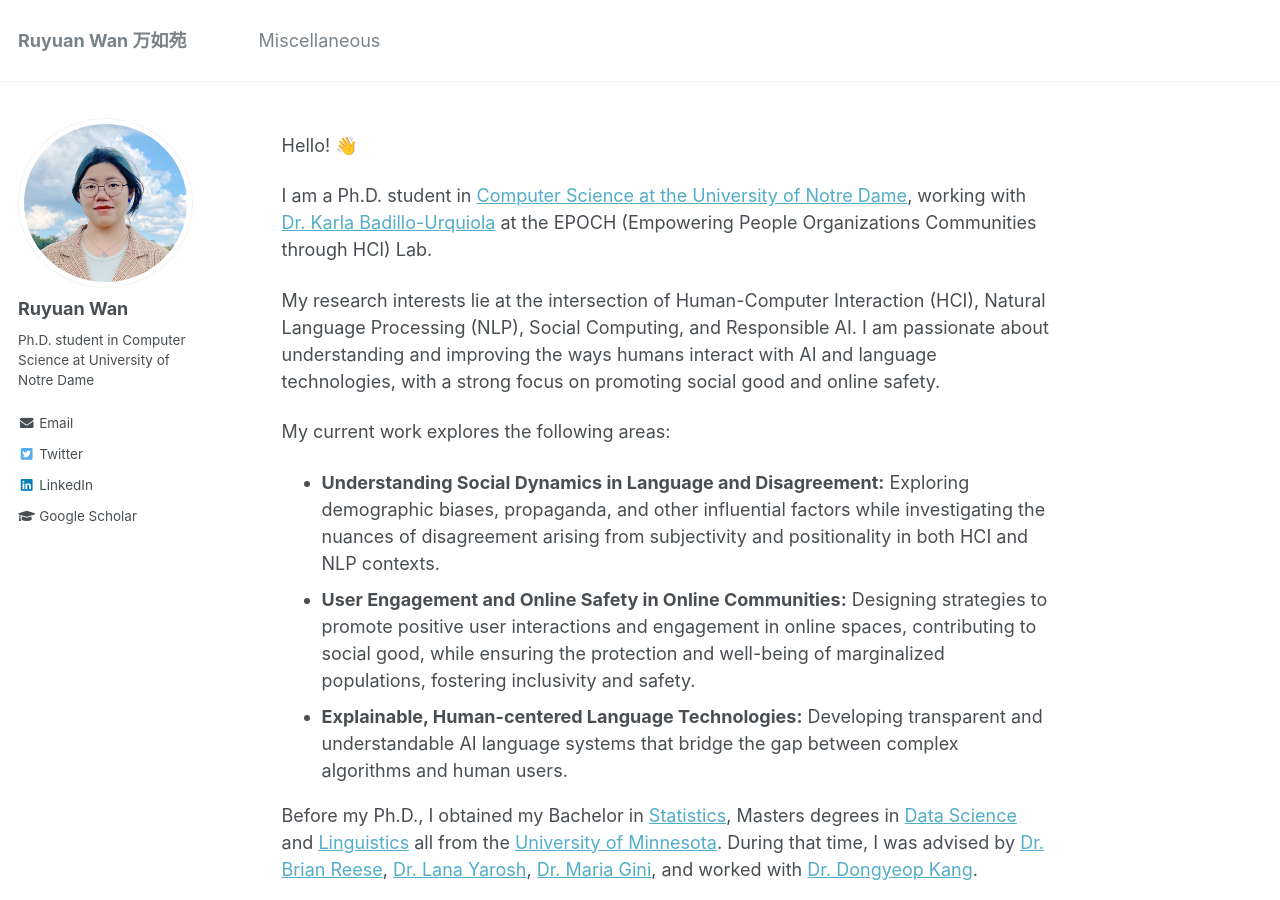
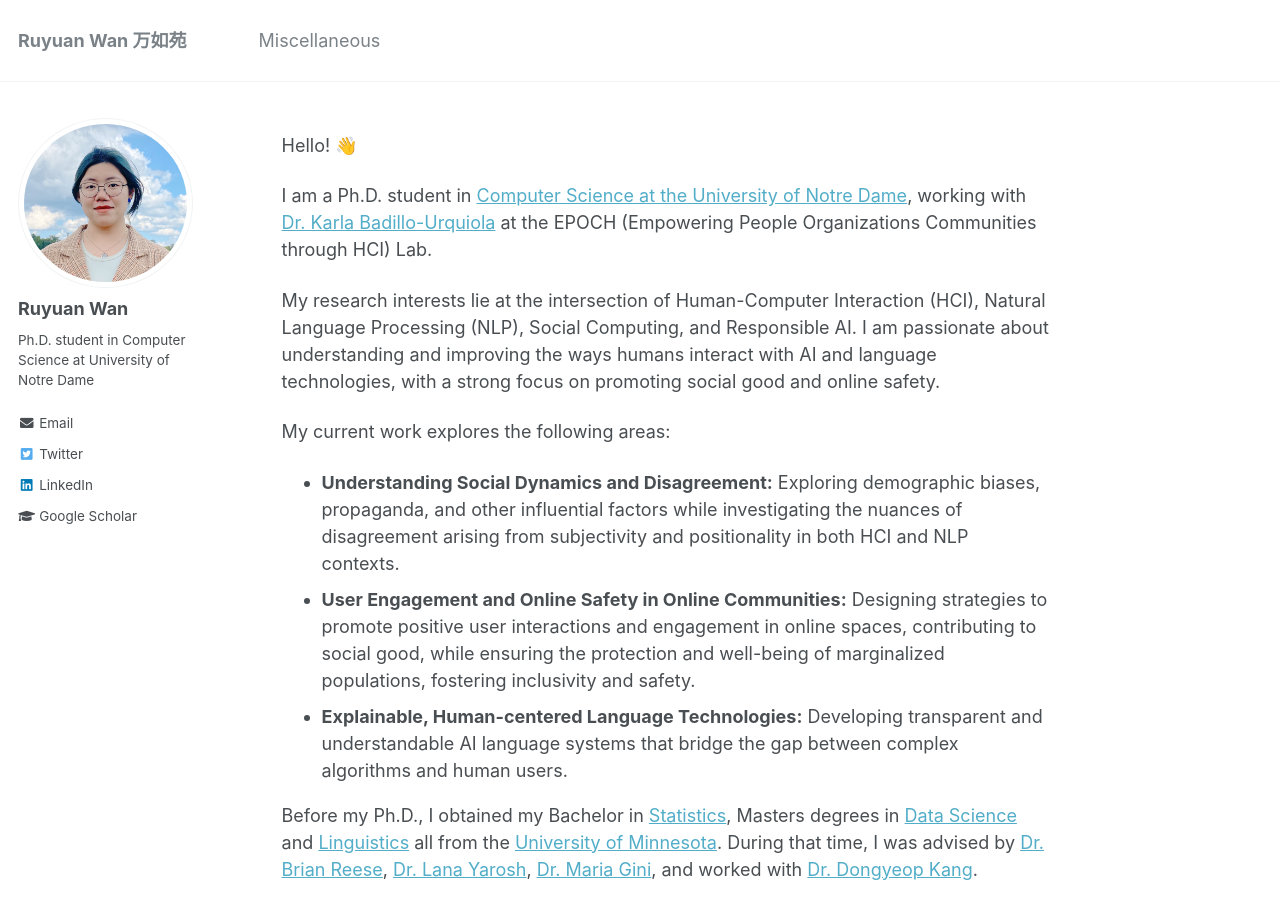
Before and after one commit to RuyuanWan/ruyuanwan.github.io, a Jekyll site: the page built from _pages/about.md, in a window 1280 px wide and 900 px high. Built offline with Jekyll 4.4.1, drawn with Linux system fonts in a browser that asks for light colours.

Commit message:
Update about.md

```diff
--- a/_pages/about.md
+++ b/_pages/about.md
@@ -16,7 +16,7 @@ I am a Ph.D. student in [Computer Science at the University of Notre Dame](https
 My research interests lie at the intersection of Human-Computer Interaction (HCI), Natural Language Processing (NLP), Social Computing, and Responsible AI. I am passionate about understanding and improving the ways humans interact with AI and language technologies, with a strong focus on promoting social good and online safety.
 
 My current work explores the following areas:
-- **Understanding Social Dynamics in Language and Disagreement:** Exploring demographic biases, propaganda, and other influential factors while investigating the nuances of disagreement arising from subjectivity and positionality in both HCI and NLP contexts.
+- **Understanding Social Dynamics and Disagreement:** Exploring demographic biases, propaganda, and other influential factors while investigating the nuances of disagreement arising from subjectivity and positionality in both HCI and NLP contexts.
 - **User Engagement and Online Safety in Online Communities:** Designing strategies to promote positive user interactions and engagement in online spaces, contributing to social good, while ensuring the protection and well-being of marginalized populations, fostering inclusivity and safety.
 - **Explainable, Human-centered Language Technologies:** Developing transparent and understandable AI language systems that bridge the gap between complex algorithms and human users.
 
```
